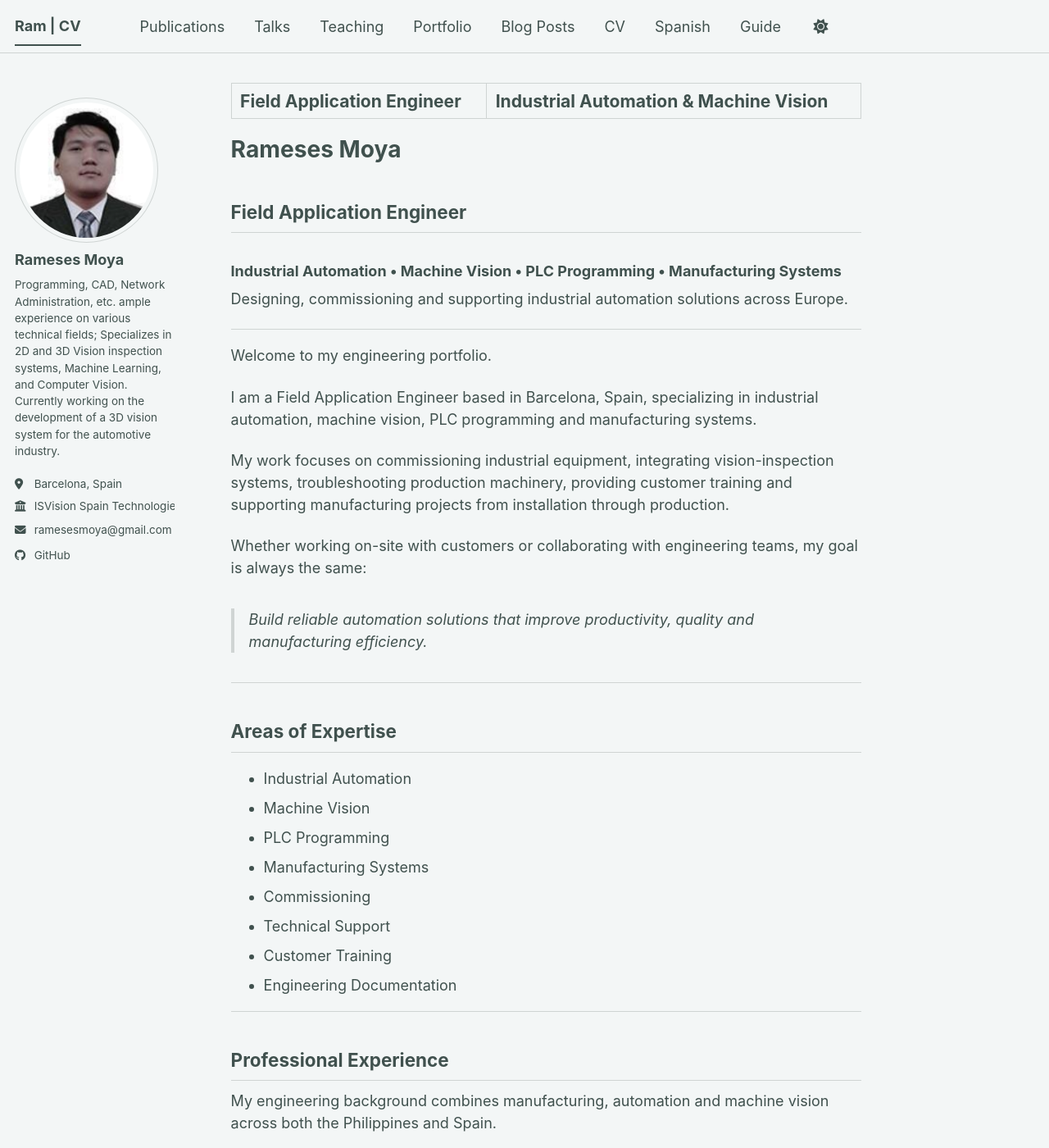
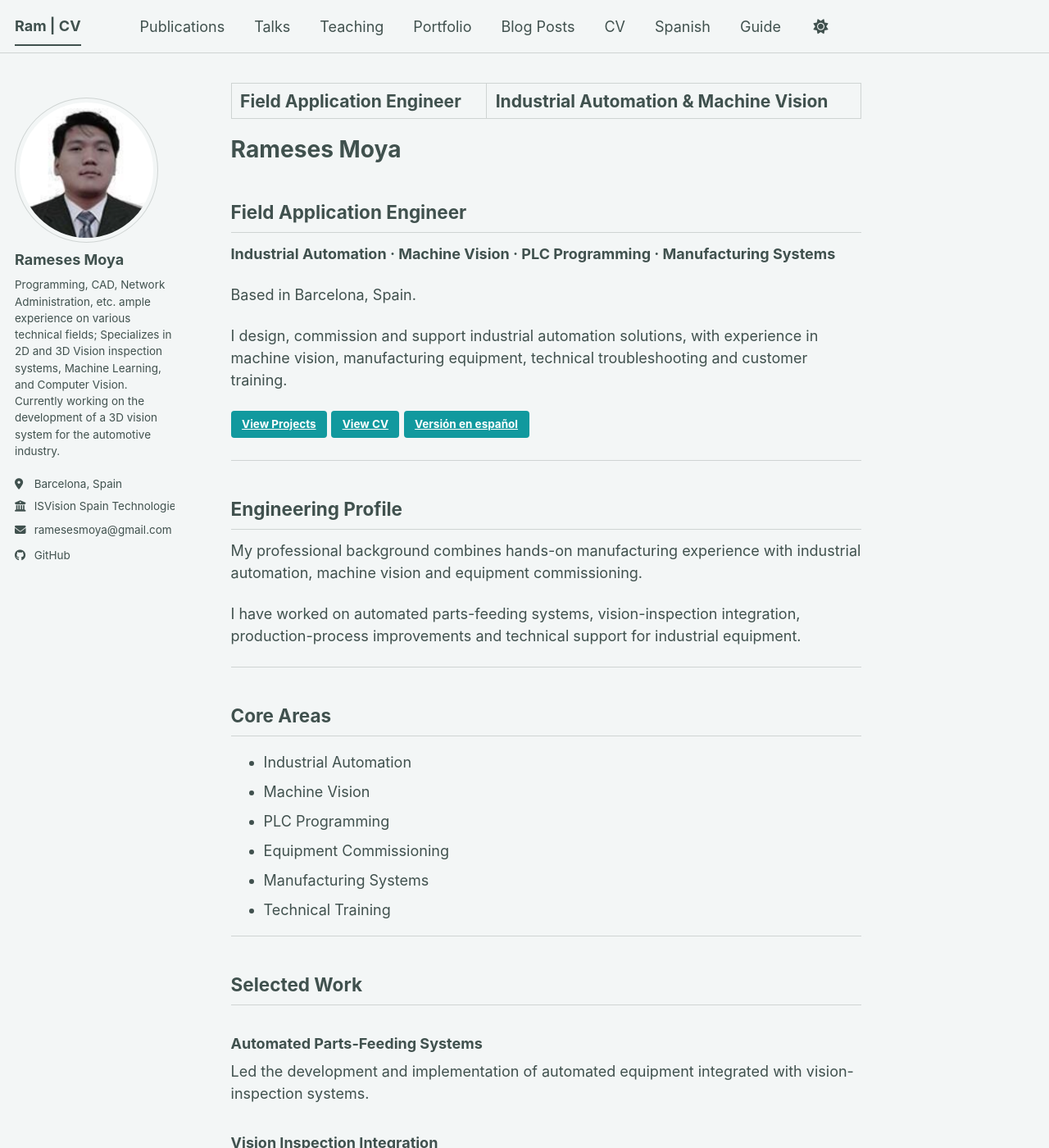
Before and after one commit to rvmoya/rvmoya.github.io, a Jekyll site: the page built from _pages/about.md, in a window 1280 px wide and 1400 px high. Shown: the whole window at 82% size. Built offline with Jekyll 4.4.1, drawn with Linux system fonts in a browser that asks for light colours; a script bundle is joined from its source files by our own code; library files that are not in the unit come from our copies; some of the changed text lies outside the part shown.

Commit message:
shortened about page

```diff
--- a/_pages/about.md
+++ b/_pages/about.md
@@ -10,58 +10,57 @@ redirect_from:
 
 ## Field Application Engineer
 
-### Industrial Automation • Machine Vision • PLC Programming • Manufacturing Systems
+**Industrial Automation · Machine Vision · PLC Programming · Manufacturing Systems**
 
-Designing, commissioning and supporting industrial automation solutions across Europe.
+Based in Barcelona, Spain.
+
+I design, commission and support industrial automation solutions, with experience in machine vision, manufacturing equipment, technical troubleshooting and customer training.
+
+[View Projects](/portfolio/){: .btn .btn--primary}
+[View CV](/cv/){: .btn}
+[Versión en español](/spanishver/){: .btn}
 
 ---
 
-Welcome to my engineering portfolio.
+## Engineering Profile
 
-I am a Field Application Engineer based in Barcelona, Spain, specializing in industrial automation, machine vision, PLC programming and manufacturing systems.
+My professional background combines hands-on manufacturing experience with industrial automation, machine vision and equipment commissioning.
 
-My work focuses on commissioning industrial equipment, integrating vision-inspection systems, troubleshooting production machinery, providing customer training and supporting manufacturing projects from installation through production.
-
-Whether working on-site with customers or collaborating with engineering teams, my goal is always the same:
-
-> Build reliable automation solutions that improve productivity, quality and manufacturing efficiency.
+I have worked on automated parts-feeding systems, vision-inspection integration, production-process improvements and technical support for industrial equipment.
 
 ---
 
-## Areas of Expertise
+## Core Areas
 
 * Industrial Automation
 * Machine Vision
 * PLC Programming
+* Equipment Commissioning
 * Manufacturing Systems
-* Commissioning
-* Technical Support
-* Customer Training
-* Engineering Documentation
+* Technical Training
 
 ---
 
-## Professional Experience
+## Selected Work
 
-My engineering background combines manufacturing, automation and machine vision across both the Philippines and Spain.
+### Automated Parts-Feeding Systems
 
-Some of the projects I have worked on include:
+Led the development and implementation of automated equipment integrated with vision-inspection systems.
 
-* Automated Parts Feeding Systems
-* Vision Inspection Integration
-* Manufacturing Process Automation
-* PLC Programming
-* Technical Documentation Systems
-* Python Automation Projects
+### Vision Inspection Integration
 
-More detailed case studies can be found in the **Projects** section of this website.
+Supported the integration of vision systems into manufacturing machinery to improve inspection efficiency and production quality.
+
+### Manufacturing Process Improvement
+
+Developed automation improvements that reduced manual work and increased production efficiency.
+
+[Explore All Projects](/portfolio/){: .btn .btn--primary}
 
 ---
 
-## About Me
+## Contact
 
-Originally from the Philippines, I relocated to Barcelona to continue developing my engineering career in Europe.
+Based in **Barcelona, Spain**.
 
-I enjoy solving practical engineering problems, continuously learning new technologies and working with multidisciplinary engineering teams.
-
-Outside engineering, I continue improving my Spanish and developing personal projects involving automation, software development and technical documentation.
+For professional enquiries, use the email, LinkedIn or GitHub links in my profile.
```
